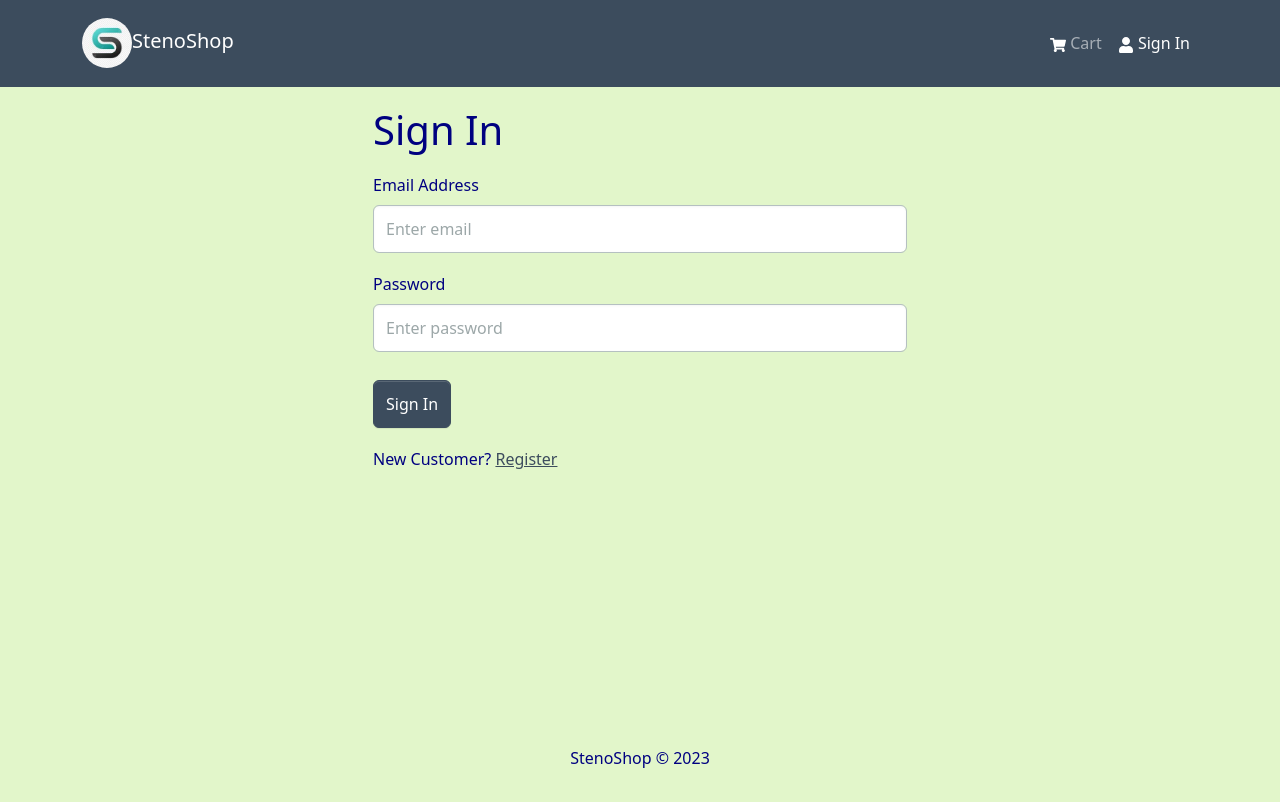
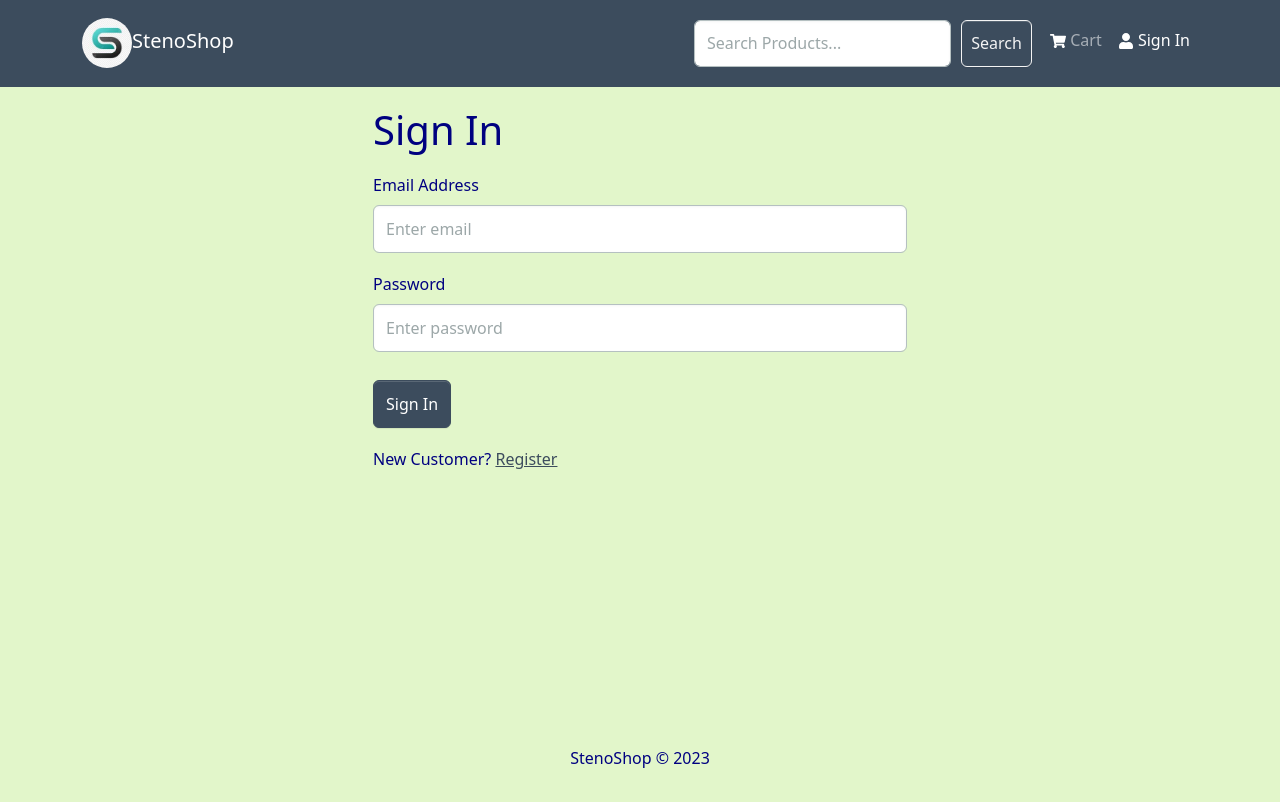
Before and after one commit to steno1/eCommerce, a React (Create React App) app in the folder frontend/: page /login in a window 1280 px wide. Shown: the top 802 px of the page. Built offline with nearby package versions, Linux system fonts and the light colour scheme.

Commit message:
created searchButton.jsx

```diff
--- a/frontend/src/components/Header.js
+++ b/frontend/src/components/Header.js
@@ -5,6 +5,7 @@ import { FaShoppingCart, FaUser } from "react-icons/fa"; // Corrected import for
 
 import { LinkContainer } from "react-router-bootstrap"; // Import LinkContainer for routing
 import React from 'react';
+import SearchBox from "./searchBox";
 import logo from "../assets/steno_logo.jpg"; // Import logo image.
 import { logout } from "../slices/authSlice";
 import { useDispatch } from "react-redux";
@@ -53,6 +54,8 @@ const Header = () => {
           {/* Collapsible navigation */}
           <Navbar.Collapse id="basic-navbar-nav">
             <Nav className="ms-auto"> {/* Use the Nav component for navigation */}
+              <SearchBox />
+
               {/* Cart link */}
               <LinkContainer to='/cart'>
                 <Nav.Link href="/cart">
--- a/frontend/src/components/Paginate.jsx
+++ b/frontend/src/components/Paginate.jsx
@@ -5,22 +5,22 @@ import { Pagination } from 'react-bootstrap' // Importing a component from 'reac
 import React from 'react' // Importing the React library
 
 // Defining a functional component called Paginate that accepts some props
-const Paginate = ({pages,page, isAdmin=false}) => {
+const Paginate = ({pages, page, isAdmin=false, keyWord=""}) => {
   return (
     // Conditionally render pagination if there are more than 1 page
-    pages> 1 &&(
+    pages > 1 && (
       // Render Pagination component from react-bootstrap
       <Pagination>
         {/* Generate an array of page numbers and map over them */}
-        {[...Array(pages).keys()].map((x)=>(
+        {[...Array(pages).keys()].map((x) => (
           // For each page number, create a LinkContainer component
           <LinkContainer key={x + 1} to={
             // Determine the link based on whether it's an admin page or not
-            !isAdmin?`/page/${x+1}`: `/admin/productlist/${x +1}`
+            !isAdmin ? keyWord ? `/search/${keyWord}/page/${x + 1}` : `/page/${x + 1}` : `/admin/productlist/${x + 1}`
           }>
             {/* Render a Pagination.Item component */}
-            <Pagination.Item active={x+1===page}>
-              {x+1}
+            <Pagination.Item active={x + 1 === page}>
+              {x + 1}
             </Pagination.Item>
           </LinkContainer>
         ))}
--- /dev/null
+++ b/frontend/src/components/searchBox.jsx
@@ -0,0 +1,64 @@
+// Importing necessary components and hooks from react-bootstrap and react-router-dom
+
+import {Button, Form} from 'react-bootstrap'
+import { useNavigate, useParams } from 'react-router-dom'
+
+import { FormControl } from 'react-bootstrap'
+import React from 'react'
+import { useState } from 'react'
+
+// Importing FormControl component from react-bootstrap
+
+
+// Importing React and useState hook from react
+
+
+
+// Define a functional component named SearchBox
+const SearchBox = () => {
+    // Access the navigate function from react-router-dom
+    const navigate=useNavigate();
+
+    // Access the urlKeyWord parameter from the URL using useParams
+    const {keyWord:urlKeyWord}=useParams();
+
+    // Initialize a state variable 'keyword' using useState with a default value of urlKeyWord or an empty string
+    const [keyword, setKeyword]=useState(urlKeyWord || "");
+
+    // Define a function 'submitHandler' that handles form submission
+    const submitHandler=(e)=>{
+        e.preventDefault(); // Prevent the default form submission behavior
+
+        // Check if the 'keyword' is not empty after trimming
+        if(keyword.trim()){
+            setKeyword("") // Reset the 'keyword' state to an empty string
+            navigate(`/search/${keyword}`) // Redirect to the search results page with the keyword as a parameter
+        } else {
+            navigate("/") // If 'keyword' is empty, navigate to the homepage
+        }
+    }
+
+    // Return JSX for the search form
+    return (
+        <Form onSubmit={submitHandler} className='d-flex'>
+            <FormControl
+                type='text'
+                name="q"
+                onChange={(e)=>setKeyword(e.target.value)}
+                value={keyword}
+                placeholder='Search Products...'
+                className='mr-sm-2 ml-sm-5'>
+            </FormControl>
+            <Button
+                type="submit"
+                variant="outline-light"
+                className="p-2 mx-2"
+            >
+                Search
+            </Button>
+        </Form>
+    )
+}
+
+// Export the SearchBox component as the default export of this module
+export default SearchBox
--- a/frontend/src/index.js
+++ b/frontend/src/index.js
@@ -58,7 +58,9 @@ const router = createBrowserRouter(createRoutesFromElements(
         <Route path="/placeorder" element={<PlaceOrderScreen/>}/>
         <Route path="/order/:id" element={<OrderScreen/>}/>
         <Route path="/profile" element={<ProfileScreen/>}/>
+        <Route path="/search/:keyWord" element={<HomeScreen/>}/>
         <Route path="/page/:pageNumber" element={<HomeScreen/>}/>
+        <Route path="/search/:keyWord/page/:pageNumber" element={<HomeScreen/>}/>
       </Route>
 
       {/* Make AdminRoute a route */}
--- a/frontend/src/screen/HomeScreen.jsx
+++ b/frontend/src/screen/HomeScreen.jsx
@@ -1,6 +1,7 @@
 // Import necessary components and functions from external libraries and files
 
 import { Col, Row } from "react-bootstrap"; // Importing layout components from react-bootstrap for grid structure
+import { Link, useParams } from "react-router-dom";
 
 import Loader from "../components/Loader";
 import Message from "../components/Message";
@@ -8,17 +9,19 @@ import Paginate from "../components/Paginate";
 import Product from "../components/Product"; // Importing the Product component
 import React from 'react'; // Importing the React library for building UI components
 import { useGetProductsQuery } from "../slices/productApiSlice"; // Importing a custom query hook for fetching product data
-import { useParams } from "react-router-dom";
 
 // Define the HomeScreen component
 const HomeScreen = () => {
-  const {pageNumber}=useParams();
+  const {pageNumber, keyWord}=useParams();
   // Use the custom query hook to fetch product data from the API
-  const { data, isLoading, error } = useGetProductsQuery({pageNumber});
+  const { data, isLoading, error } = useGetProductsQuery({keyWord,pageNumber});
 
   // Render the component's UI
   return (
     <>
+    {keyWord && <Link to= "/" className="btn btn-light mb-4" >
+      Back
+      </Link>}
       {/* Check if the data is still loading */}
       {isLoading ? (
         <Loader/>
@@ -41,7 +44,8 @@ const HomeScreen = () => {
               </Col>
             ))}
           </Row>
-          <Paginate pages={data.pages} page={data.page}/>
+          <Paginate pages={data.pages}
+          page={data.page} keyWord={keyWord ? keyWord :''}/>
         </>
       )}
     </>
--- a/frontend/src/slices/productApiSlice.js
+++ b/frontend/src/slices/productApiSlice.js
@@ -14,10 +14,11 @@ export const productsApiSlice = apiSlice.injectEndpoints({
   endpoints: (builder) => ({
     // Define an endpoint to get products
     getProducts: builder.query({
-      query: ({pageNumber}) => ({
+      query: ({pageNumber, keyWord}) => ({
         url: PRODUCTS_URL, // The URL for fetching products
         params:{
-          pageNumber
+          pageNumber,
+          keyWord
         }
       }),
       providesTags:["Product"], // This endpoint provides data with the "Product" tag
```
Also changed, not shown: 1 other file (tests, documents, lock files or other folders).
